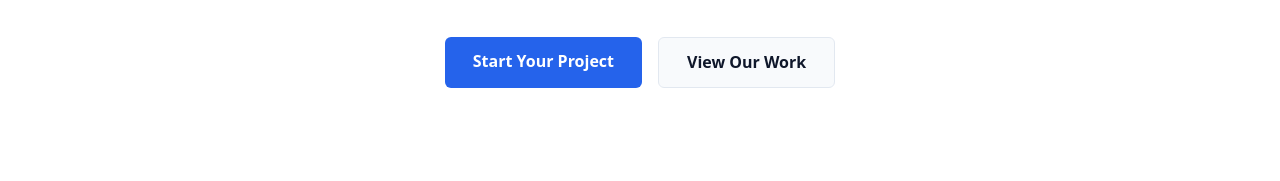
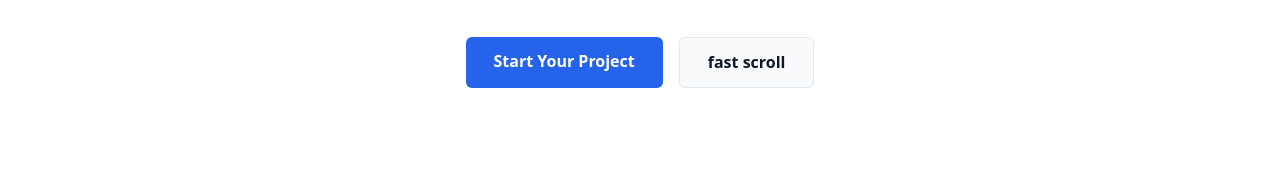
Before and after one commit to dimitrericheliou3-create/Richedel-Digital, a plain HTML site: page web design business/index.html in a window 1280 px wide. Shown: the part 567-748 px from the top of the page. Drawn offline with Linux system fonts and the light colour scheme.

Commit message:
Fix HTML structure and update hero section link

```diff
--- a/web design business/index.html
+++ b/web design business/index.html
@@ -30,7 +30,7 @@
       <p>We ditch the heavy, bloated frameworks to build lightning-fast, minimalist websites engineered to turn local browsers into lifelong clients.</p>
       <div class="hero-actions">
         <a href="#contact" class="btn btn-primary">Start Your Project</a>
-        <a href="#work" class="btn btn-secondary">View Our Work</a>
+        <a href="#work" class="btn btn-secondary">fast scroll</a>
       </div>
     </section>
 
```
